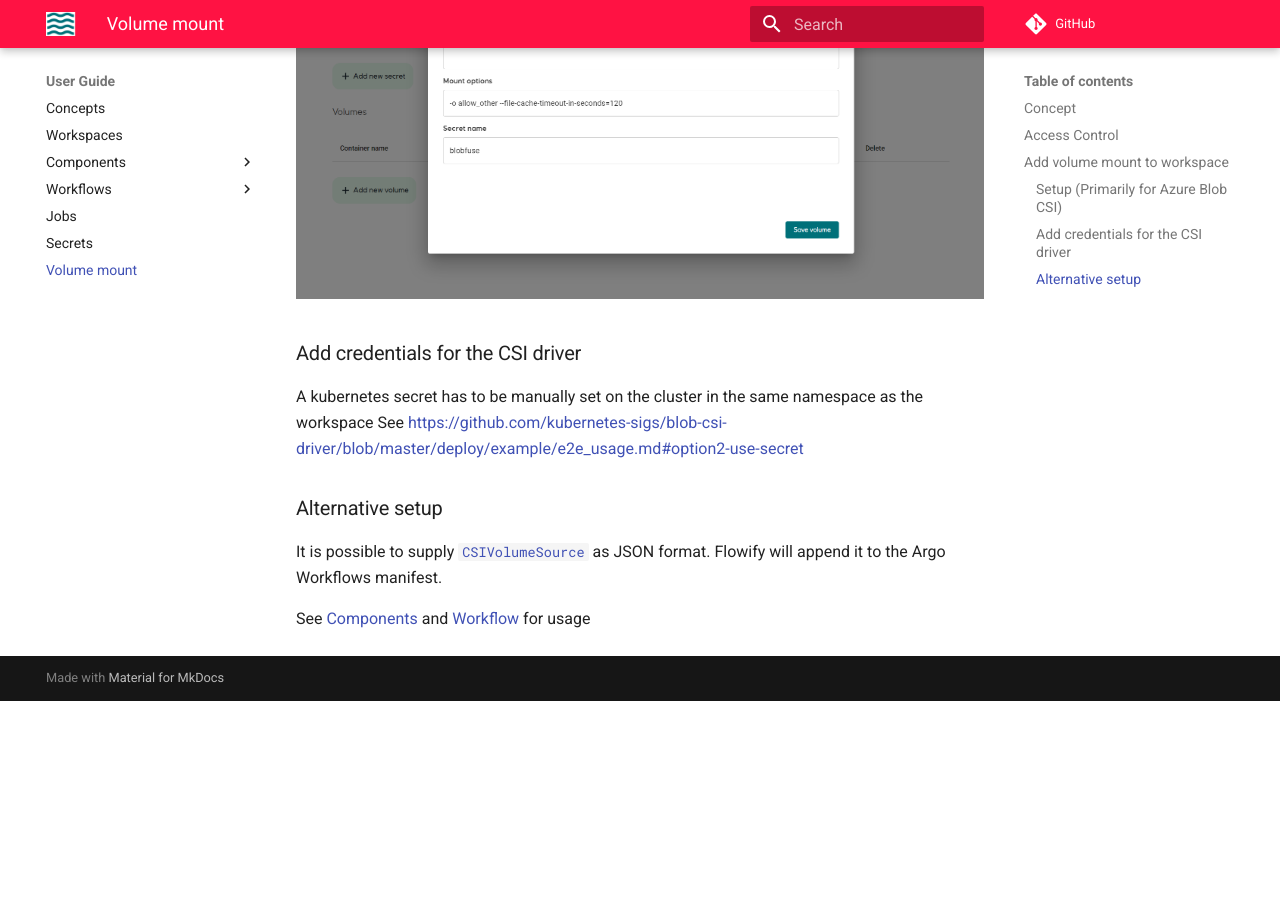
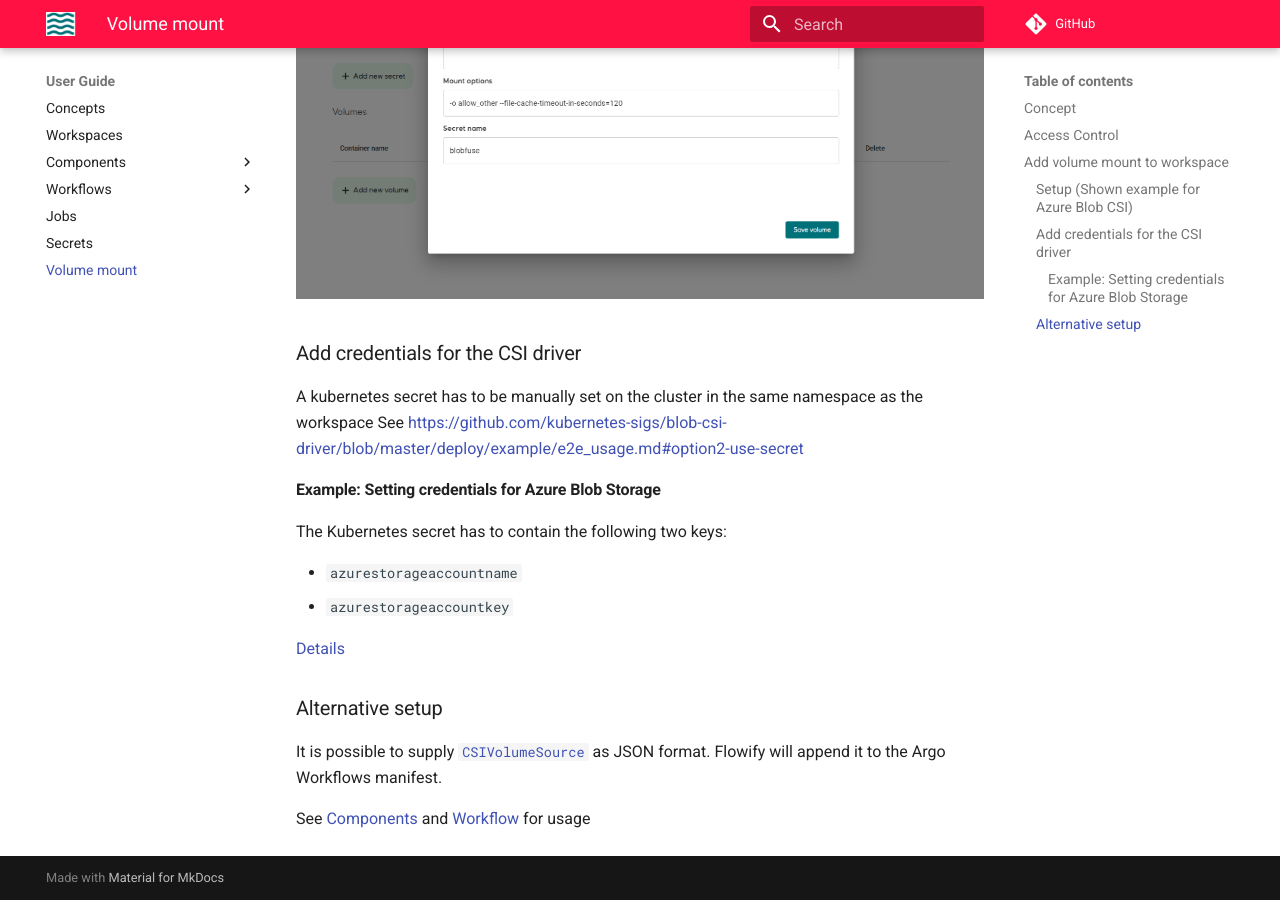
Before and after one commit to equinor/flowify-documentation, an MkDocs documentation site: the page built from docs/mounts.md, in a window 1280 px wide and 900 px high, scrolled down 1841 px. Built offline with MkDocs 1.6.1 and Material for MkDocs 9.7.7, drawn with Linux system fonts in a browser that asks for light colours; comment, search, counter and statistics services are not loaded; before the commit the page ends 2542 px from its top, so only the background shows below that; some of the changed text lies outside the part shown.

Commit message:
volume secrets exmaple

```diff
--- a/docs/mounts.md
+++ b/docs/mounts.md
@@ -14,7 +14,7 @@ Go to workspace admin page. The volume name will be the name that is presented t
 
 ![admin page](./assets/admin/admin_page.PNG)
 
-### Setup (Primarily for Azure Blob CSI)
+### Setup (Shown example for Azure Blob CSI)
 |      Parameter name      |  Description |
 |:-------------:|:------:|
 |  Volume name | Name presented to users for building workflow |
@@ -29,6 +29,15 @@ Go to workspace admin page. The volume name will be the name that is presented t
 A kubernetes secret has to be manually set on the cluster in the same namespace as the workspace
 See [https://github.com/kubernetes-sigs/blob-csi-driver/blob/master/deploy/example/e2e_usage.md#option2-use-secret](https://github.com/kubernetes-sigs/blob-csi-driver/blob/master/deploy/example/e2e_usage.md#option2-use-secret)
 
+#### Example: Setting credentials for Azure Blob Storage
+The Kubernetes secret has to contain the following two keys:
+
+- `azurestorageaccountname`
+- `azurestorageaccountkey`
+
+[Details](https://github.com/kubernetes-sigs/blob-csi-driver/blob/master/deploy/example/e2e_usage.md#option2-bring-your-own-storage-account)
+
+
 ### Alternative setup
 It is possible to supply [`CSIVolumeSource`](https://argoproj.github.io/argo-workflows/executor_swagger/#csivolumesource) as JSON format. Flowify will append it to the Argo Workflows manifest.
 
```
